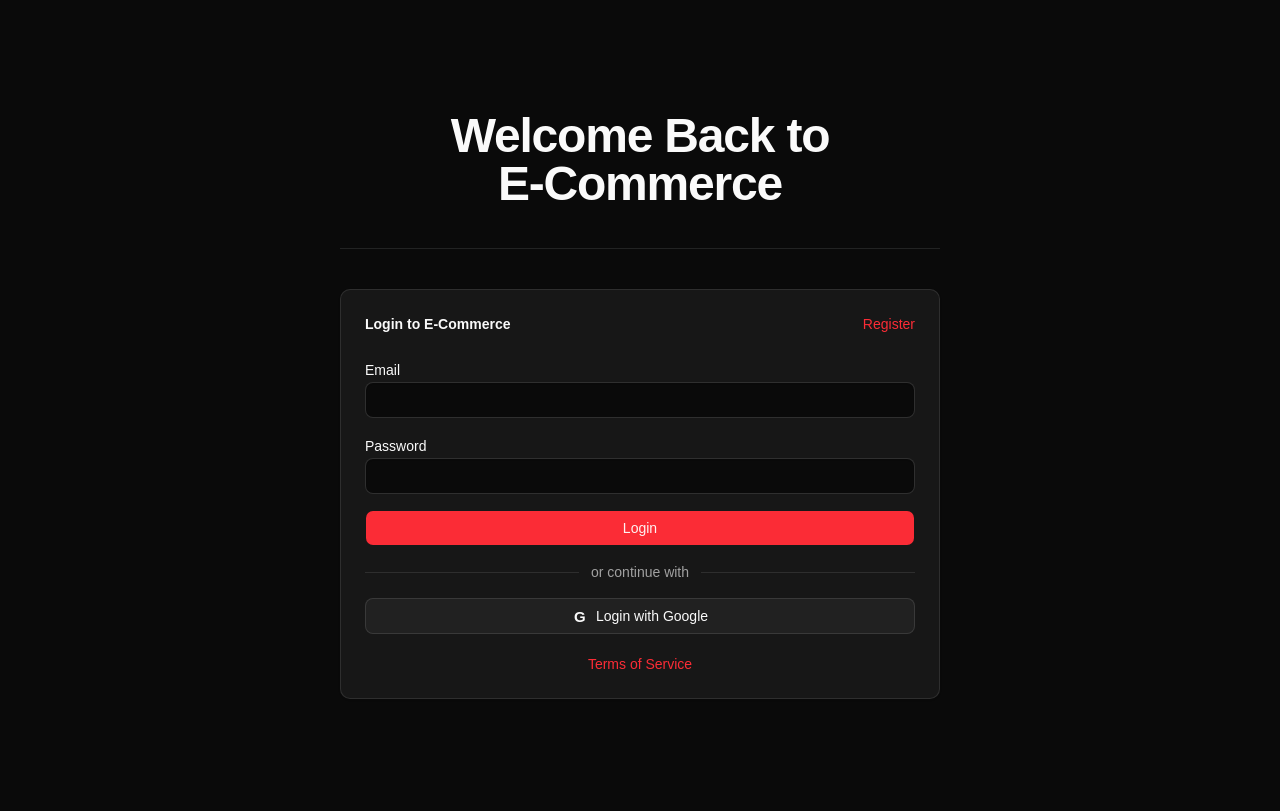
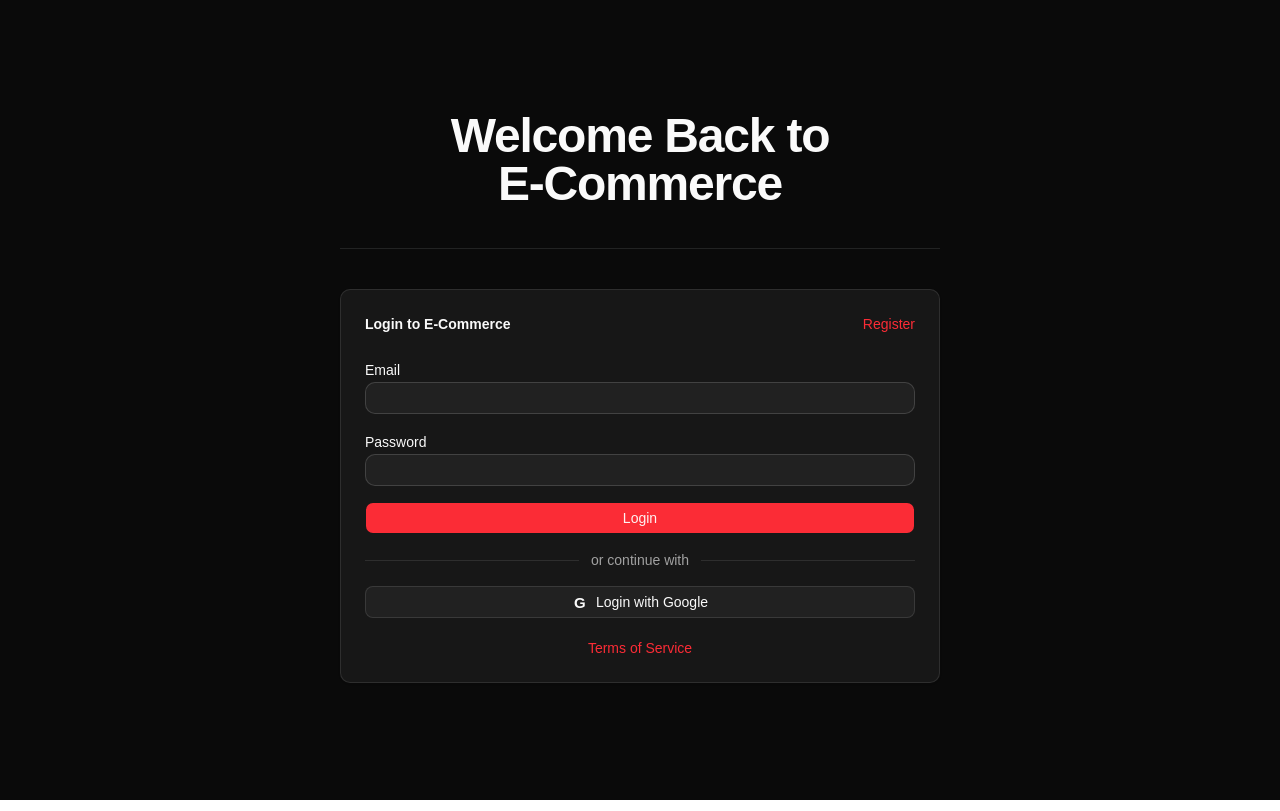
Before and after one commit to RHILIUS/E-Commerce-API-Frontend, a React (Vite) app: page /login in a window 1280 px wide. Built offline with nearby package versions, Linux system fonts and the light colour scheme.

Commit message:
feat: add Input component and integrate into LoginPage for email and password fields

```diff
--- /dev/null
+++ b/src/components/ui/input.tsx
@@ -0,0 +1,20 @@
+import { Input as InputPrimitive } from "@base-ui/react/input";
+import * as React from "react";
+
+import { cn } from "@/lib/utils";
+
+function Input({ className, type, ...props }: React.ComponentProps<"input">) {
+  return (
+    <InputPrimitive
+      type={type}
+      data-slot="input"
+      className={cn(
+        "border-input file:text-foreground placeholder:text-muted-foreground focus-visible:border-ring focus-visible:ring-ring/50 disabled:bg-input/50 aria-invalid:border-destructive aria-invalid:ring-destructive/20 dark:bg-input/30 dark:disabled:bg-input/80 dark:aria-invalid:border-destructive/50 dark:aria-invalid:ring-destructive/40 h-8 w-full min-w-0 rounded-lg border bg-transparent px-2.5 py-1 text-base transition-colors outline-none file:inline-flex file:h-6 file:border-0 file:bg-transparent file:text-sm file:font-medium focus-visible:ring-3 disabled:pointer-events-none disabled:cursor-not-allowed disabled:opacity-50 aria-invalid:ring-3 md:text-sm",
+        className,
+      )}
+      {...props}
+    />
+  );
+}
+
+export { Input };
--- a/src/pages/LoginPage.tsx
+++ b/src/pages/LoginPage.tsx
@@ -1,6 +1,7 @@
 import { Link } from "react-router-dom";
 
 import { Button } from "@/components/ui/button";
+import { Input } from "@/components/ui/input";
 
 const LoginPage = () => {
   return (
@@ -34,27 +35,21 @@
               <span className="text-card-foreground text-sm font-medium">
                 Email
               </span>
-              <input
-                name="email"
-                type="email"
-                autoComplete="email"
-                className="border-input bg-background text-foreground placeholder:text-muted-foreground focus:ring-ring/50 h-9 w-full rounded-md border px-3 text-sm shadow-[inset_0_1px_2px_rgba(0,0,0,0.04)] transition-colors outline-none focus:ring-2"
-              />
+              <Input name="email" type="email" autoComplete="email" />
             </label>
 
             <label className="block space-y-2">
               <span className="text-card-foreground text-sm font-medium">
                 Password
               </span>
-              <input
+              <Input
                 name="password"
                 type="password"
                 autoComplete="current-password"
-                className="border-input bg-background text-foreground placeholder:text-muted-foreground focus:ring-ring/50 h-9 w-full rounded-md border px-3 text-sm shadow-[inset_0_1px_2px_rgba(0,0,0,0.04)] transition-colors outline-none focus:ring-2"
               />
             </label>
 
-            <Button type="submit" size="lg" className="w-full rounded-md">
+            <Button type="submit" className="w-full rounded-md">
               Login
             </Button>
           </form>
@@ -70,7 +65,6 @@
           <Button
             type="button"
             variant="outline"
-            size="lg"
             className="border-input hover:bg-accent hover:text-accent-foreground mt-4 w-full rounded-md"
           >
             <span className="inline-flex items-center gap-2">
```
